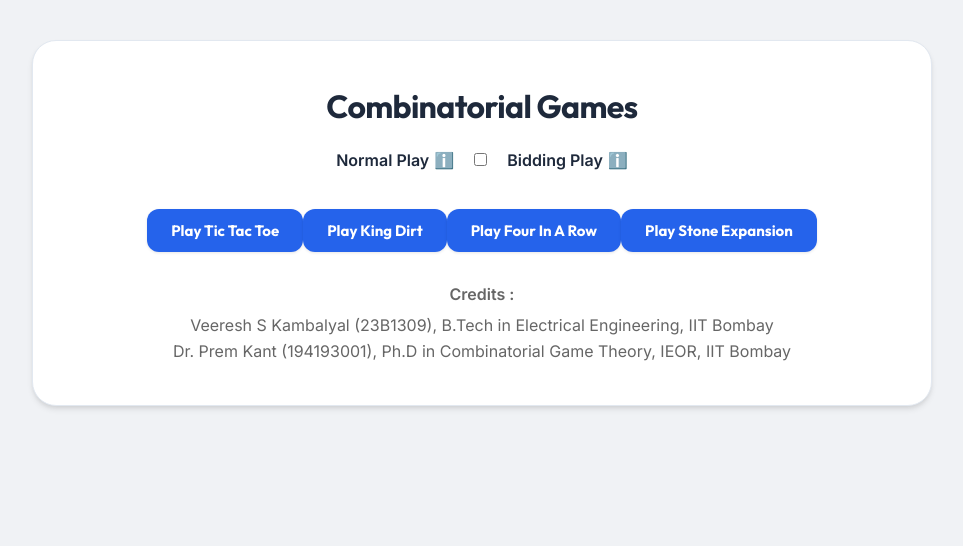
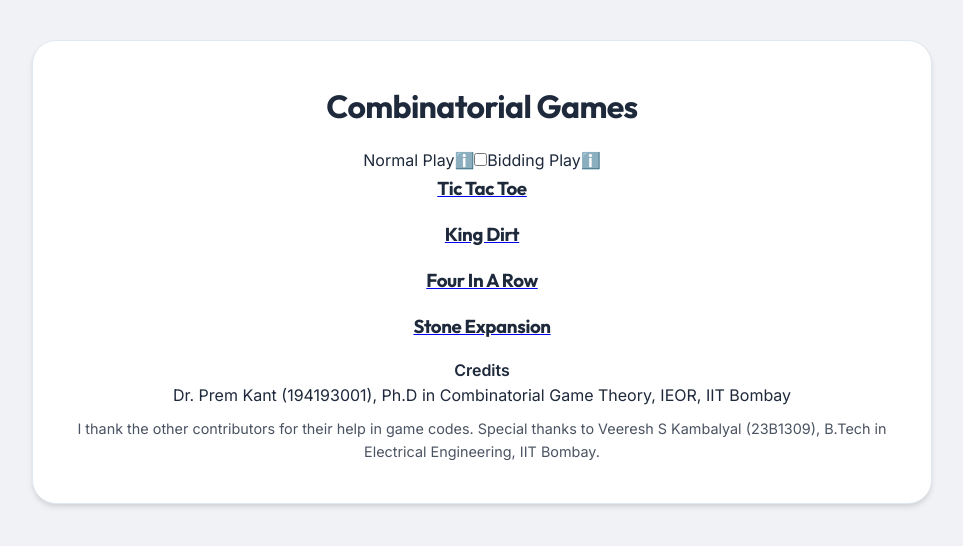
Before and after one commit to justprem007/my-games-app, a React (Create React App) app in the folder frontend/: page / in a window 1280 px wide. Shown: the top 546 px of the page, without its empty margins (158-1121 px from the left). Built offline with nearby package versions, Linux system fonts and the light colour scheme.

Commit message:
Update GameMenu.jsx

```diff
--- a/frontend/src/components/GameMenu.jsx
+++ b/frontend/src/components/GameMenu.jsx
@@ -22,33 +22,22 @@ export default function GameMenu() {
 
   const saveConfig = () => {
     setShowConfig(false);
-    // alert(
-    //   `Bidding mode configured:\nP1 = ${currencyP1}\nP2 = ${currencyP2}\nMarker = ${markerHolder}`
-    // );
   };
+
+  const gameList = [
+    { name: "Tic Tac Toe", path: "/tictactoe" },
+    { name: "King Dirt", path: "/kingdirt" },
+    { name: "Four In A Row", path: "/fourinarow" },
+    { name: "Stone Expansion", path: "/stoneexpansion" },
+  ];
 
   return (
     <div className="container">
-
       <h1>Combinatorial Games</h1>
 
-      <div
-  style={{
-    marginBottom: "20px",
-    display: "flex",
-    justifyContent: "center",
-    alignItems: "center",
-    gap: "20px",
-  }}
->
-  <label
-    style={{
-      fontWeight: "bold",
-      display: "flex",
-      alignItems: "center",
-      gap: "5px",
-    }}
-  >
+      {/* Mode Toggle Section */}
+      <div className="mode-toggle-container">
+        <label className={`mode-label ${mode === 'normal' ? 'active' : ''}`}>
           Normal Play
           <span className="info-tooltip">
             ℹ️
@@ -67,14 +56,7 @@ export default function GameMenu() {
           <span className="slider round"></span>
         </label>
 
-  <label
-    style={{
-      fontWeight: "bold",
-      display: "flex",
-      alignItems: "center",
-      gap: "5px",
-    }}
-  >
+        <label className={`mode-label ${mode === 'bidding' ? 'active' : ''}`}>
           Bidding Play
           <span className="info-tooltip">
             ℹ️
@@ -86,13 +68,30 @@ export default function GameMenu() {
         </label>
       </div>
 
-
+      {/* Game Grid */}
+      <div className="game-grid">
+        {gameList.map((game) => (
+          <Link
+            key={game.path}
+            to={game.path}
+            state={{
+              mode,
+              currencyP1,
+              currencyP2,
+              markerHolder,
+            }}
+            className="game-card"
+          >
+            <h3>{game.name}</h3>
+          </Link>
+        ))}
+      </div>
 
       {/* POPUP FOR BIDDING MODE SETTINGS */}
       {showConfig && (
         <div className="modal">
           <div className="modal-content">
-            <h2>Bidding Play Setup</h2>
+            <h2>Bidding Setup</h2>
 
             <label>Initial Currency – Player 1:</label>
             <input
@@ -105,6 +104,7 @@ export default function GameMenu() {
               }}
             />
 
+            <label>Initial Currency – Player 2:</label>
             <input
               type="number"
               min="0"
@@ -115,85 +115,27 @@ export default function GameMenu() {
               }}
             />
 
-
             <label>Who holds the tie-breaking marker?</label>
             <select value={markerHolder} onChange={(e) => setMarkerHolder(e.target.value)}>
               <option value="P1">Player 1</option>
               <option value="P2">Player 2</option>
             </select>
 
-            <button onClick={saveConfig}>Save</button>
+            <div style={{ marginTop: '20px', textAlign: 'center' }}>
+              <button onClick={saveConfig}>Save Configuration</button>
+            </div>
           </div>
         </div>
       )}
 
-      <div>
-        <Link
-          to="/tictactoe"
-          state={{
-            mode,
-            currencyP1,
-            currencyP2,
-            markerHolder
-          }}
-        >
-          <button>Play Tic Tac Toe</button>
-        </Link>
-
-        <Link
-        to="/kingdirt"
-        state={{
-          mode,
-          currencyP1,
-          currencyP2,
-          markerHolder
-        }}
-        >
-          <button>Play King Dirt</button>
-        </Link>
-
-
-        <Link
-        to="/fourinarow"
-         state={{
-          mode,
-          currencyP1,
-          currencyP2,
-          markerHolder
-        }}>
-          <button>Play Four In A Row</button>
-        </Link>
-
-        <Link
-        to="/stoneexpansion"
-        state={{
-          mode,
-          currencyP1,
-          currencyP2,
-          markerHolder
-        }}
-      >
-        <button>Play Stone Expansion</button>
-      </Link>
-
-
-
+      {/* Credits */}
+      <div className="credits">
+        <strong>Credits</strong>
+        <div>Dr. Prem Kant (194193001), Ph.D in Combinatorial Game Theory, IEOR, IIT Bombay</div>
+        <div style={{ marginTop: '8px', fontSize: '0.9em', opacity: 0.8 }}>
+          I thank the other contributors for their help in game codes. Special thanks to Veeresh S Kambalyal (23B1309), B.Tech in Electrical Engineering, IIT Bombay.
         </div>
-      <div
-          style={{
-            marginTop: "30px",
-            fontSize: "1.5 rem",
-            color: "#666",
-            textAlign: "center",
-          }}
-        >
-          <div style={{ fontWeight: "bold", marginBottom: "6px",fontSize: "4 rem"}}>Credits :</div>
-          <div>Veeresh S Kambalyal (23B1309), B.Tech in Electrical Engineering, IIT Bombay</div>
-          <div>Dr. Prem Kant (194193001), Ph.D in Combinatorial Game Theory, IEOR, IIT Bombay</div>
       </div>
-
-
     </div>
-
   );
 }
```
Lines whose indentation alone changed are shown as unchanged.
